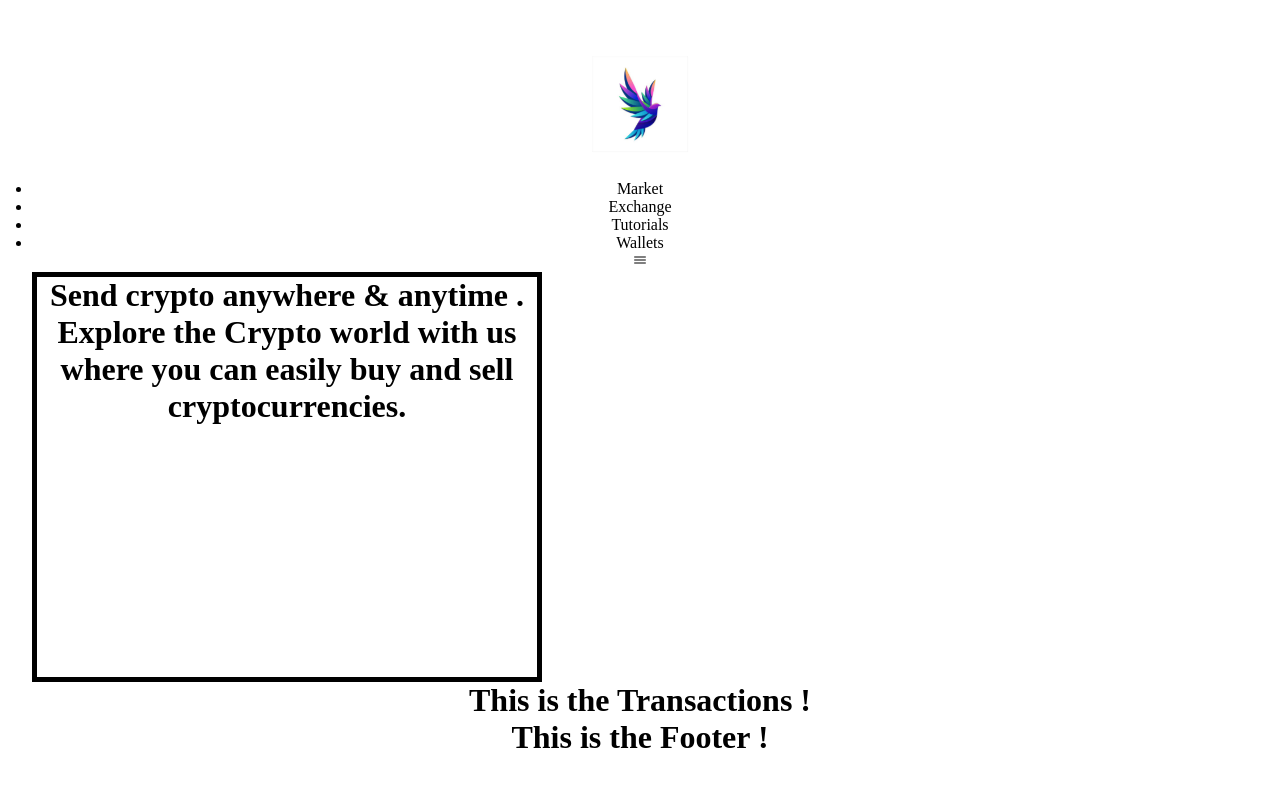
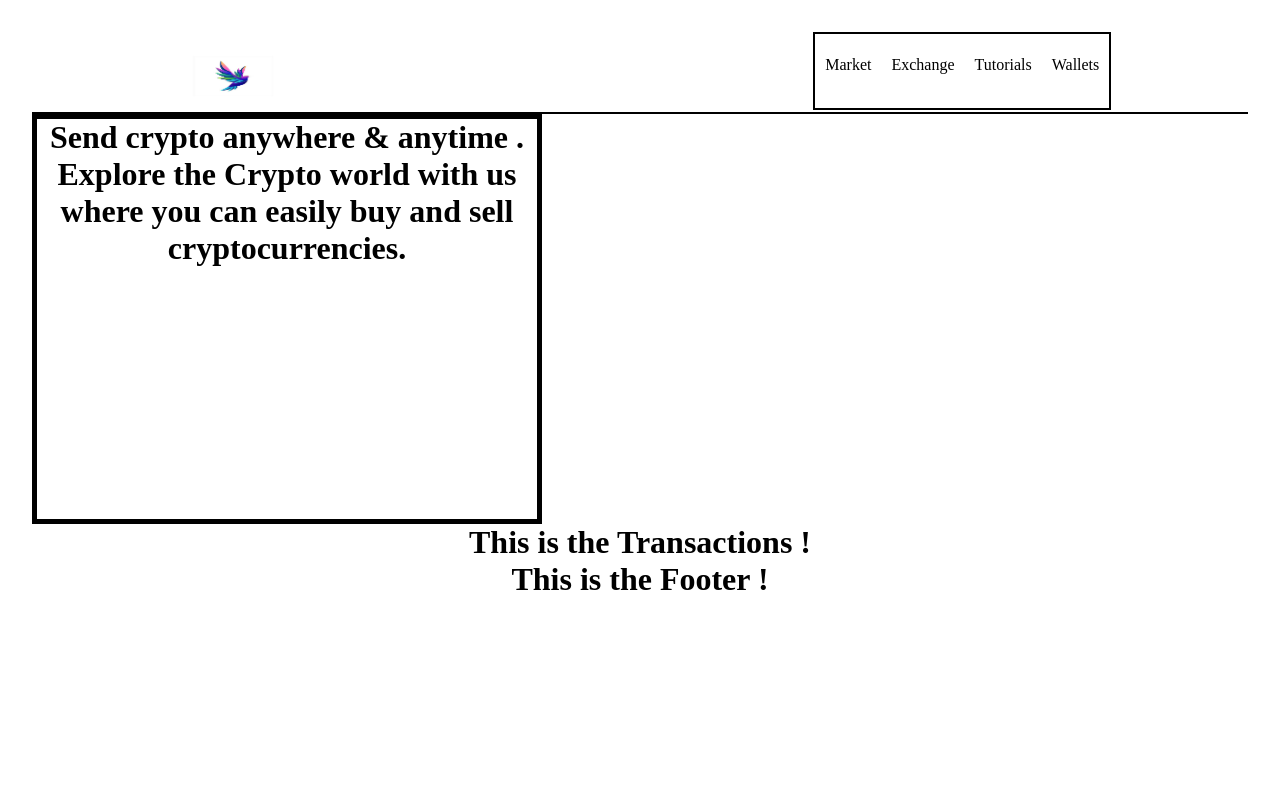
Before and after one commit to withdrw/Ethrify, a React (Vite) app in the folder Client/Ethrify/: page / in a window 1280 px wide. Shown: the top 786 px of the page. Built offline with nearby package versions, Linux system fonts and the light colour scheme.

Commit message:
css for navbar

```diff
--- a/Client/Ethrify/src/components/Navbar/Navbar.css
+++ b/Client/Ethrify/src/components/Navbar/Navbar.css
@@ -1,4 +1,33 @@
-.navbar{
+.navbar-container{
     display:flex;
+    border-bottom: 2px solid black;
+    justify-content: space-around;
+    max-height: 80px;
+}
+
+.navbar-list {
+    list-style: none;
+    text-align: left;
+    border: 2px solid black;
+    height: 70px;
+    padding: 2px 0px 2px 0px;
+    display: flex;
+}
+
+.props{
+    display: flex;
+    padding: 20px 10px 20px 10px;
+    justify-content: space-between;
 
 }
+
+.logo{
+    height: 40px;
+    width: 80px;
+}
+
+.main-image{
+    display: flex;
+    align-items: start;
+    padding-right: 20%;
+}
--- a/Client/Ethrify/src/components/Navbar/Navbar.jsx
+++ b/Client/Ethrify/src/components/Navbar/Navbar.jsx
@@ -2,10 +2,11 @@ import { AiOutlineClose } from 'react-icons/ai';
 import { IoIosMenu } from "react-icons/io";
 import logo from '/logo.jpg';
 import { useState } from 'react';
+import './Navbar.css'
 
 const NavbarItem = ({ title, classProps}) => {
     return (
-        <li className={`${classProps}`} >
+        <li className='props' >
             {title}
         </li>
     )
@@ -14,32 +15,16 @@ const NavbarItem = ({ title, classProps}) => {
 const Navbar = () => {
     const [toggleMenu, setToggleMenu] = useState(false);
     return (
-        <nav className='w-full flex md:justify-center justify-between'>
-            <div className='md:flex-[0.5] justify-center '>
+        <div className='navbar-container'>
+            <div className='main-image'>
                 <img className='logo' src={logo} alt="logo"/>
             </div>
-            <ul>
+            <ul className='navbar-list'>
                 {["Market", "Exchange", "Tutorials", "Wallets"].map((item, index)=>(
                     <NavbarItem key={item+index} title={item} />
                 ))}
             </ul>
-            <div className="menu-container">
-                {!toggleMenu && (
-                    <IoIosMenu className="menu-icon" onClick={() => setToggleMenu(true)} />
-                )}
-                {toggleMenu && (
-                    <ul className="menu-list">
-                        <li className="menu-close-icon">
-                            <AiOutlineClose onClick={() => setToggleMenu(false)} />
-                        </li>
-                        {["Market", "Exchange", "Tutorials", "Wallets"].map(
-                            (item, index) => <NavBarItem key={item + index} title={item} classprops="menu-item" />,
-                        )}
-                    </ul>
-                )}
-            </div>
-
-        </nav>
+        </div>
      )
 }
 
```
